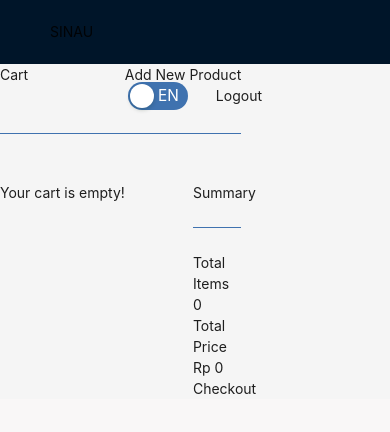
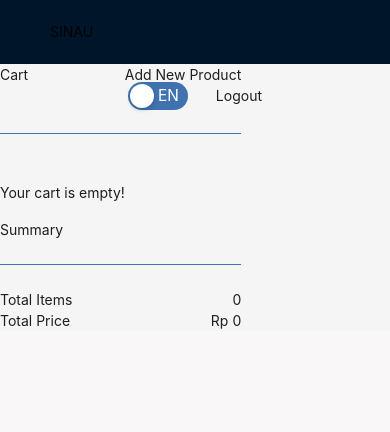
Before and after one commit to mferdiyanzah/milestone-project-2, a React (Vite) app: page /cart in a window 390 px wide. Shown: the top 432 px of the page. Built offline with nearby package versions, Linux system fonts and the light colour scheme.

Commit message:
fix: responsive

```diff
--- a/src/components/cart-card/index.tsx
+++ b/src/components/cart-card/index.tsx
@@ -13,11 +13,15 @@ const CartCard = ({ product }: { product: IProduct }) => {
   }).format(product.price);
 
   return (
-    <Row className="pb-2 w-full gap-4">
-      <Col span={4}>
+    <Row className="pb-2 w-full">
+      <Col xs={{ flex: "100%" }} lg={{ flex: "20%" }}>
         <RandomAvatar name={product.name} size={150} />
       </Col>
-      <Col span={18} className="flex justify-between flex-col font-semibold">
+      <Col
+        xs={{ flex: "100%" }}
+        lg={{ flex: "80%" }}
+        className="flex justify-between flex-col font-semibold"
+      >
         <h3 className="m-0 text-xl">{product.name}</h3>
         <Row justify="space-between" align="middle" className="text-base">
           <p className="m-0">
--- a/src/pages/cart/index.tsx
+++ b/src/pages/cart/index.tsx
@@ -41,7 +41,7 @@ const Cart = () => {
   };
 
   return (
-    <Space direction="vertical" size="large" className="mx-0 w-4/6">
+    <Space direction="vertical" size="large" className="mx-0 w-full xl:w-4/6">
       <Row justify="space-between" align="middle">
         <h1 className="text-3xl m-0 font-bold">{t("cart")}</h1>
         <button
@@ -53,7 +53,7 @@ const Cart = () => {
       </Row>
       <Divider className="m-0" />
       <Row gutter={[16, 16]}>
-        <Col span={18}>
+        <Col lg={{ flex: "70%" }} xs={{ flex: "100%" }}>
           <Flex vertical gap="1em" wrap="wrap">
             {productList.length === 0 ? (
               <h2 className="text-2xl">{t("emptyCart")}</h2>
@@ -64,7 +64,11 @@ const Cart = () => {
             )}
           </Flex>
         </Col>
-        <Col span={6} className="font-semibold">
+        <Col
+          lg={{ flex: "30%" }}
+          xs={{ flex: "100%" }}
+          className="font-semibold"
+        >
           <h2 className="text-xl">{t("summary")}</h2>
           <Divider />
           <Row justify="space-between">
@@ -75,9 +79,6 @@ const Cart = () => {
             <p>{t("totalPrice")}</p>
             <p>{totalPrice}</p>
           </Row>
-          <button className="w-full bg-blue-900 mt-4 hover:bg-blue-800 text-white p-2 rounded">
-            Checkout
-          </button>
         </Col>
       </Row>
 
```
